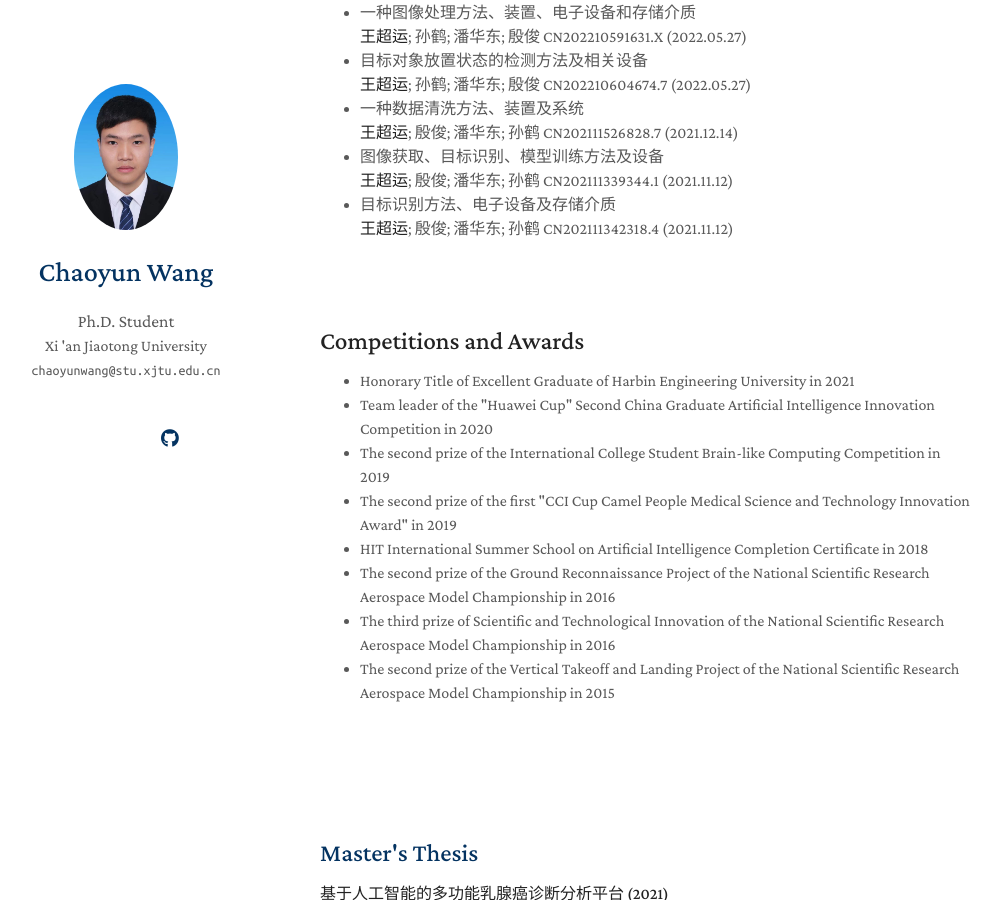
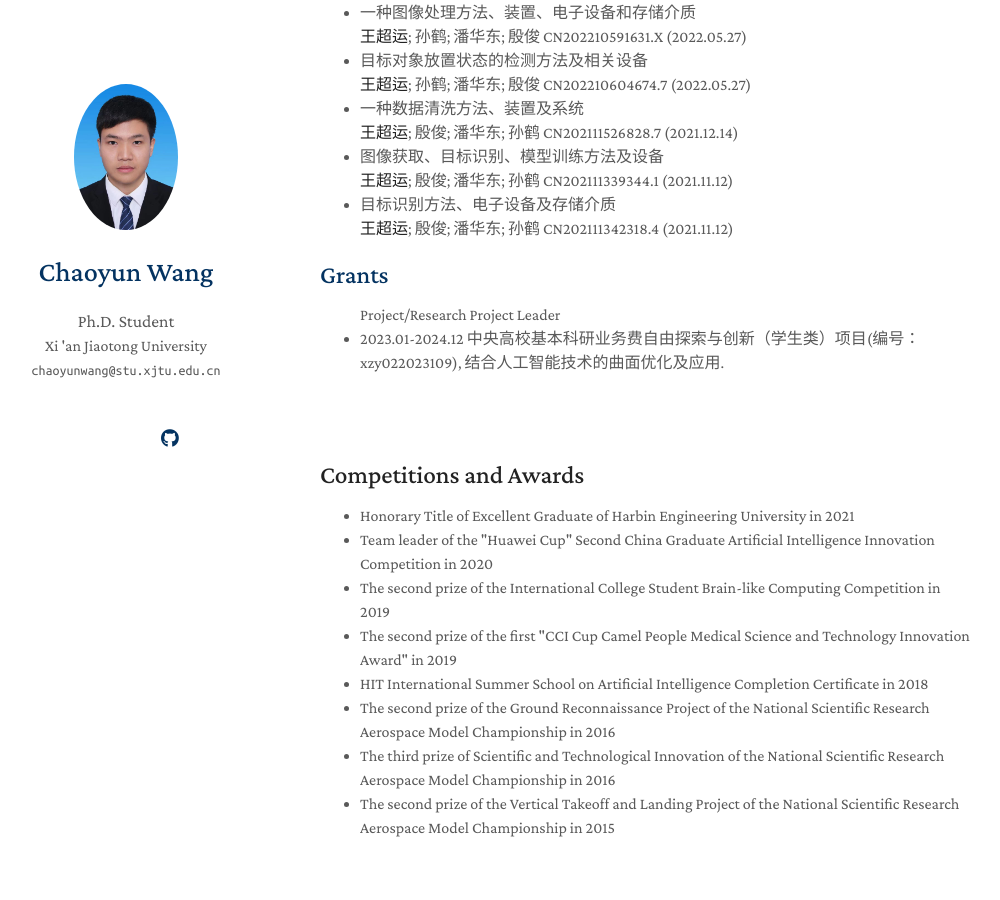
Before and after one commit to chaoyunwang/chaoyunwang.github.io, a Jekyll site: the page built from index.md, in a window 1280 px wide and 900 px high, scrolled down 2715 px. Shown: the whole window, without its empty margins (150-1150 px from the left). Built offline with Jekyll 4.4.1, drawn with Linux system fonts in a browser that asks for light colours; a style sheet for code colours, icons or effects is not loaded.

Commit message:
Update index.md

```diff
--- a/index.md
+++ b/index.md
@@ -25,7 +25,7 @@ I am a PhD candidate at the <a href="http://www.aiar.xjtu.edu.cn/#">Institute of
 My research focuses on the intelligent optimization and application of developable surfaces. I leverage deep learning methods to solve complex geometric optimization problems and apply geometric constraint properties to computer vision tasks.
 My academic journey has spanned diverse fields, from aviation models and intelligent medical systems to intelligent security and geometric optimization. This interdisciplinary experience has not only equipped me with a versatile skill set but has also provided me with the confidence to tackle a wide array of future research challenges.
 
-## **Education**
+## Education
 - **The University of Tokyo** - *Tokyo, Japan*<br>
   Joint PhD in Creative Informatics (<a href="https://www-ui.is.s.u-tokyo.ac.jp/~takeo/">Takeo Igarashi</a>)
   *Sep. 2024 – Sep. 2025*
@@ -42,7 +42,7 @@ My academic journey has spanned diverse fields, from aviation models and intelli
   Bachelor of Electrical Engineering and Automation
   *Sep. 2014 – Jun. 2018*
 
-## **Experience**
+## Experience
 - **Zhejiang Dahua Technology Co., Ltd.** - *Hangzhou, China*<br>
   Intelligent Algorithm Engineer<br>
   *Apr. 2021--Jul. 2022*
@@ -98,6 +98,14 @@ My academic journey has spanned diverse fields, from aviation models and intelli
   </li>
 </ul>
 
+## Grants
+<ul>
+Project/Research Project Leader
+  <li>
+  2023.01-2024.12 中央高校基本科研业务费自由探索与创新（学生类）项目(编号：xzy022023109), 结合人工智能技术的曲面优化及应用.
+  </li>
+</ul>
+
 <section>
   <h2><strong>Competitions and Awards</strong></h2>
   <ul>
```
